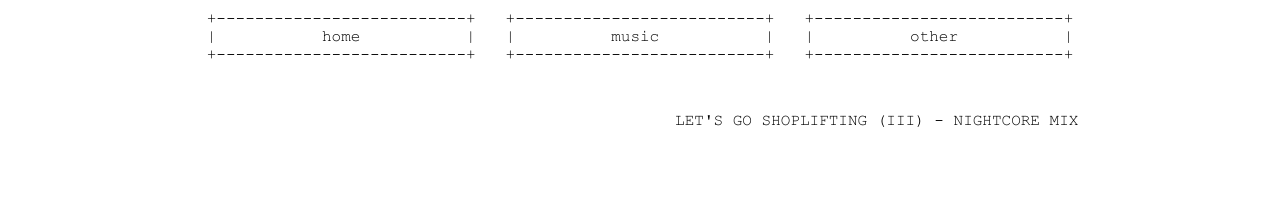
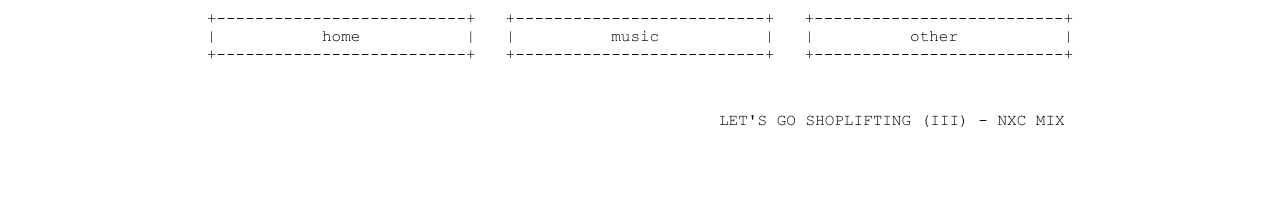
Before and after one commit to jstolberg/jstolberg.github.io, a SvelteKit app: page /music in a window 1280 px wide. Shown: the top 202 px of the page. Built offline with nearby package versions, Linux system fonts and the light colour scheme.

Commit message:
Mix name updated.

```diff
--- a/src/routes/music/+page.svelte
+++ b/src/routes/music/+page.svelte
@@ -3,7 +3,7 @@
     import { onMount } from 'svelte';
 
     const items = [
-        ["LET'S GO SHOPLIFTING (III) - NIGHTCORE MIX", "https://soundcloud.com/spraklitani/lets-go-shoplifting-part-iii"],
+        ["LET'S GO SHOPLIFTING (III) - NXC MIX", "https://soundcloud.com/spraklitani/lets-go-shoplifting-part-iii"],
 		["✨ UNFOLDING HORSES ✨", "https://soundcloud.com/spraklitani/unfolding-horses"],
 		["DZ XX", "https://soundcloud.com/spraklitani/dz-xx"],
 		["HAPPY EVER AFTER 💖", "https://soundcloud.com/spaekltini/sparkletini-b2b-yen3k-happy-ever-after"],
```
